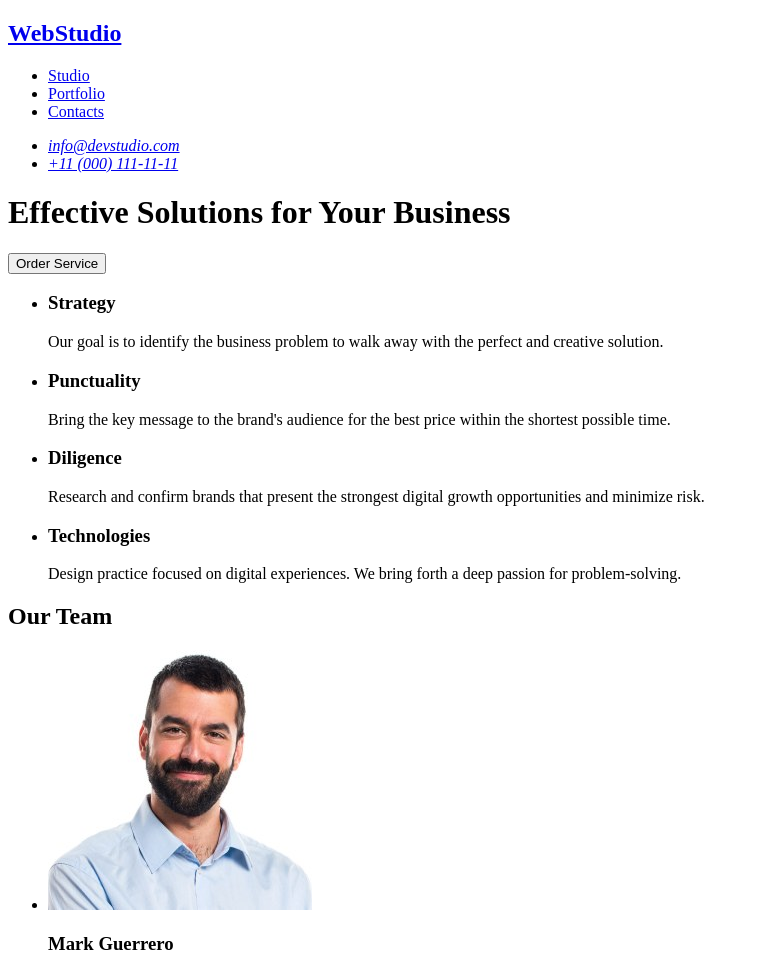
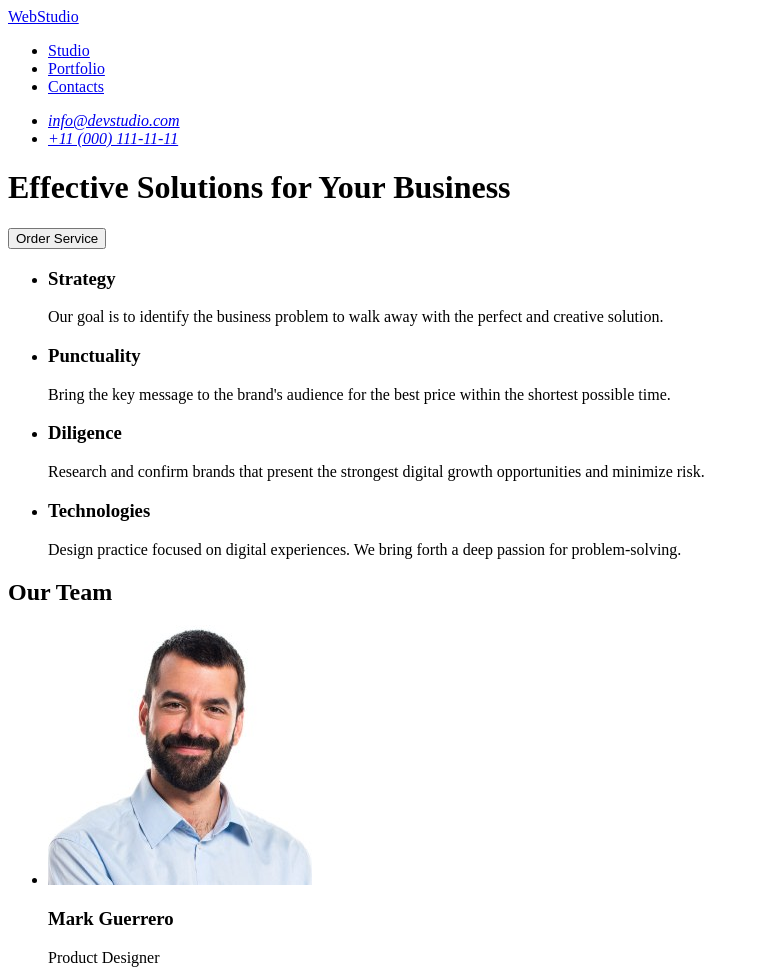
Before and after one commit to Spartak2/goit-markup-hw-01, a plain HTML site: page index.html in a window 1280 px wide. Shown: the top 970 px of the page, without its empty margins (0-759 px from the left). Drawn offline with Linux system fonts and the light colour scheme.

Commit message:
update index html file

```diff
--- a/index.html
+++ b/index.html
@@ -6,8 +6,9 @@
     <title>Document</title>
 </head>
 <body>
+    <header>
         <!--navigation-->
-    <a href="./index.html"><h2>WebStudio</h2></a>
+        <a href="./index.html">WebStudio</a>
         <nav>
             <ul>
                 <li>
@@ -31,6 +32,7 @@
                 </li>
             </ul>
         </address>
+    </header>
         <!--title_and_button -->
         <h1>Effective Solutions for Your Business</h1>
         <button type="button">Order Service</button>
```
Lines whose indentation alone changed are shown as unchanged.
